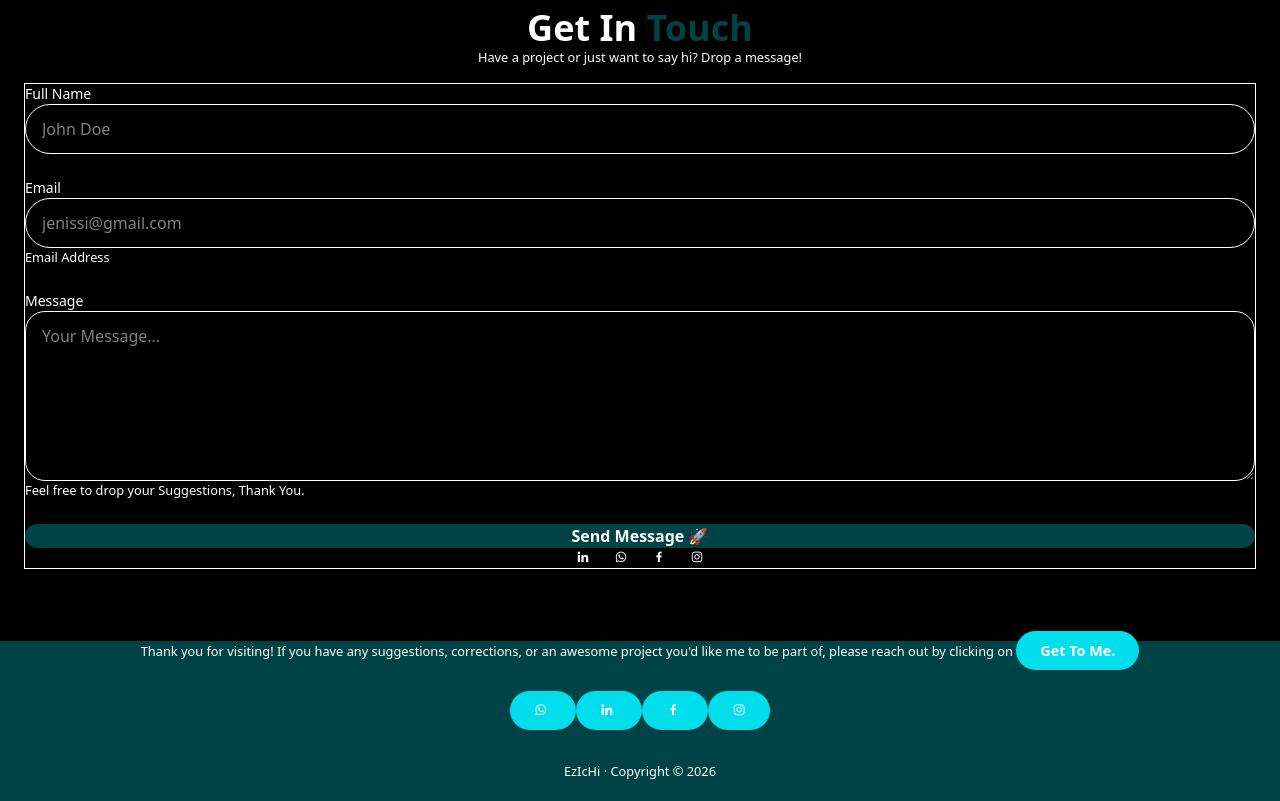
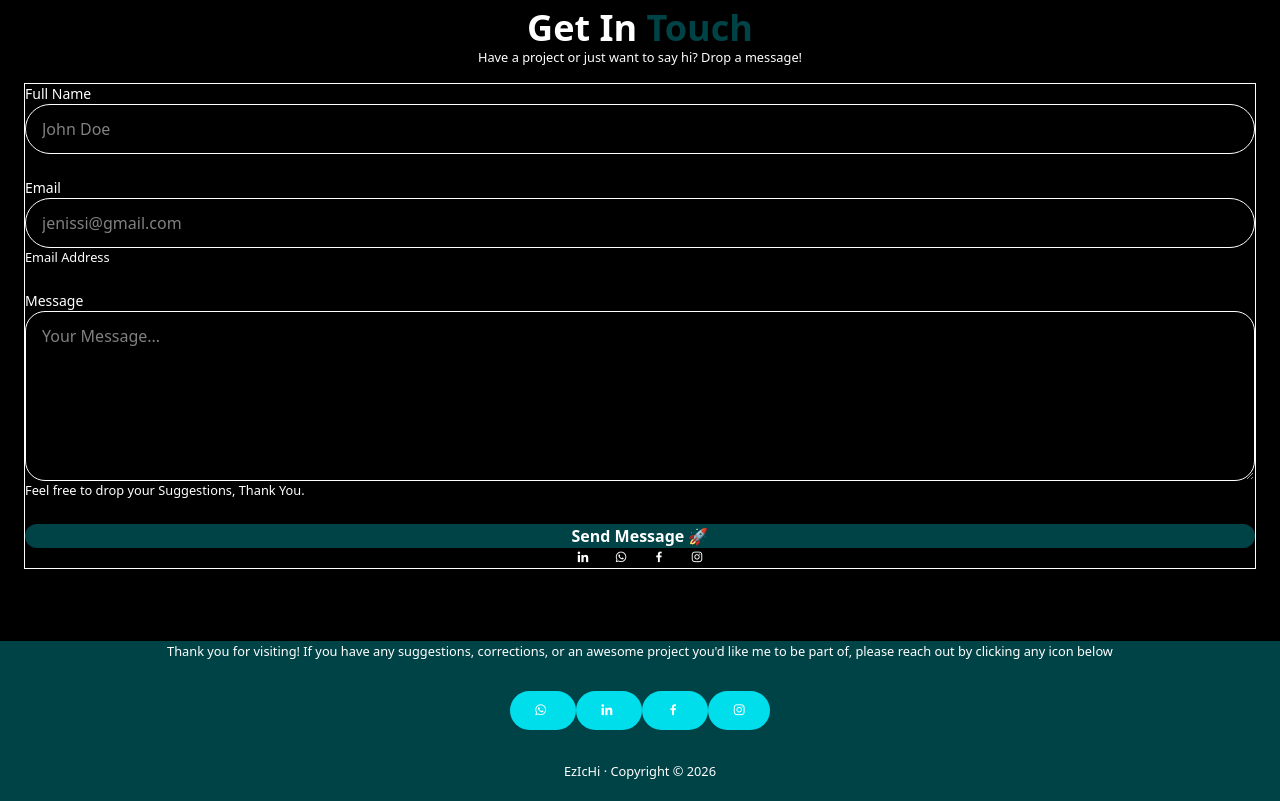
Before and after one commit to jenissiezichi/My_portfolio, a website: page index.html in a window 1280 px wide. Shown: the part 2134-2935 px from the top of the page. Drawn offline with nearby package versions, Linux system fonts and the light colour scheme.

Commit message:
Update index.html

```diff
--- a/index.html
+++ b/index.html
@@ -552,9 +552,8 @@ transform: translateY(-6px);
   <footer class="footer footer-horizontal footer-center bg-main text-base-content rounded p-10 flex flex-col">
 
     <aside>
-      <p class="text-gray-300">
-        Thank you for visiting! If you have any suggestions, corrections, or an awesome project you'd like me to be part of, please reach out by clicking on
-        <a href="https://linktr.ee/Jenissi" class="hover:text-blue-700 font-bold" target="_blank">Get To Me.</a>
+      <p class="text-gray-300 font-bold">
+        Thank you for visiting! If you have any suggestions, corrections, or an awesome project you'd like me to be part of, please reach out by clicking any icon below
       </p>
     </aside>
 
```
